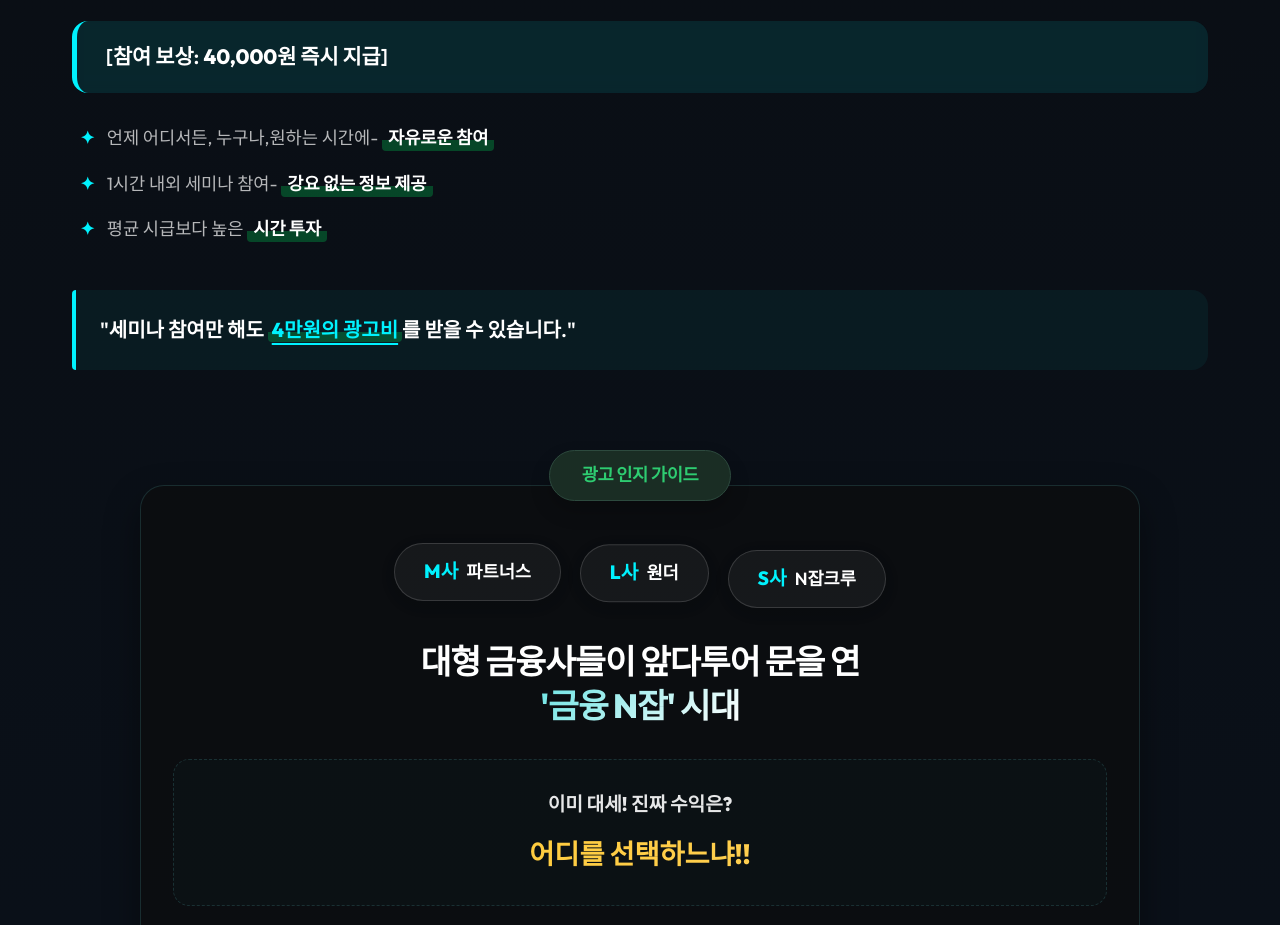
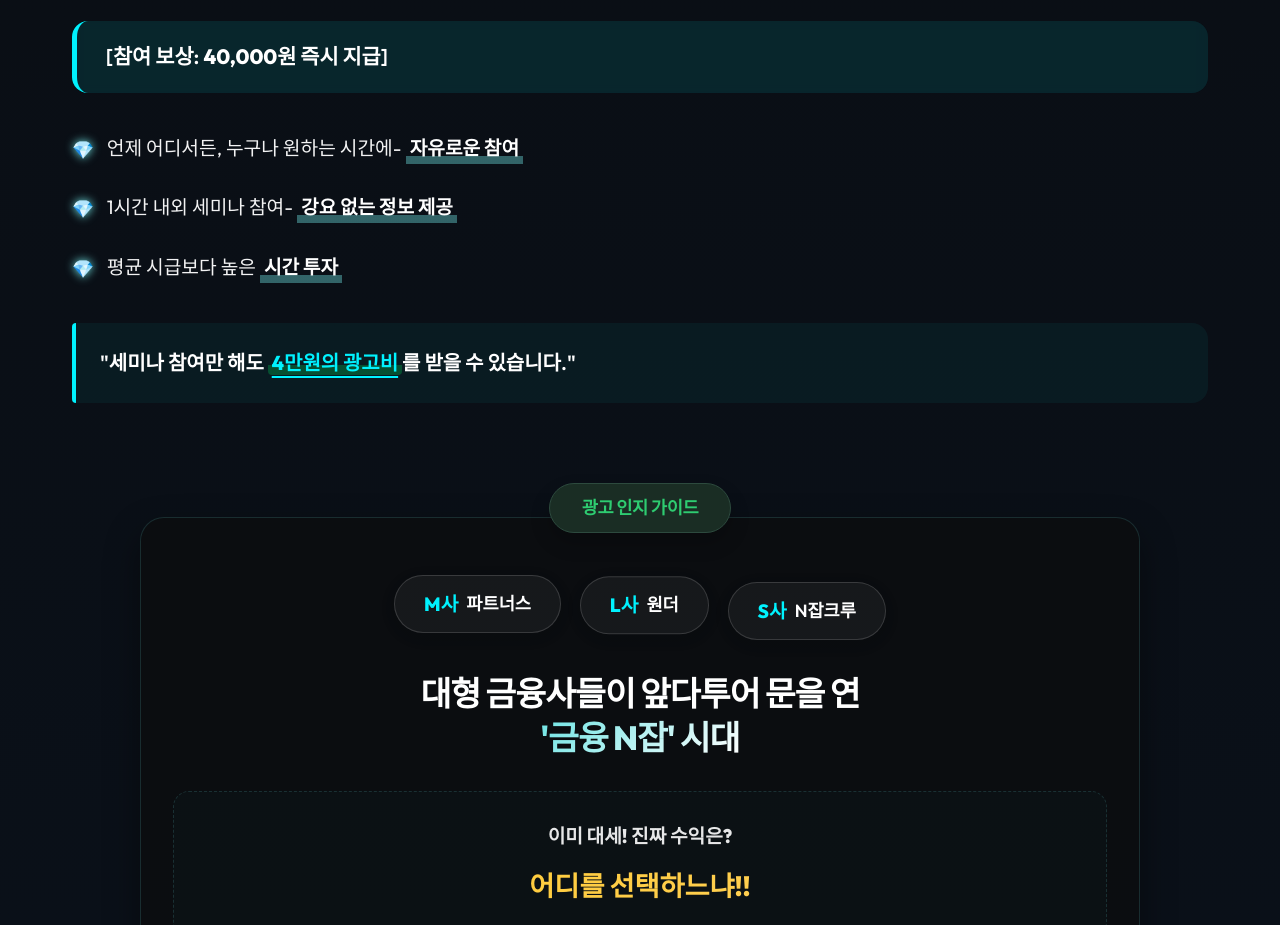
Before and after one commit to lifeandmoreusa-maker/locallinkjs, a website built with Vite: page index.html in a window 1280 px wide. Shown: the part 2025-2950 px from the top of the page. Built offline with nearby package versions, Linux system fonts and the light colour scheme.

Commit message:
UX Upgrade: Modernize seminar benefits list with premium 💎 icons and gradient highlights, and remove redundant star (✦) markers for cleaner readability

```diff
--- a/index.html
+++ b/index.html
@@ -76,13 +76,28 @@
                             <p class="highlight-text">[참여 보상: <strong>40,000원 즉시 지급</strong>]</p>
                         </div>
 
-                        <ul class="seminar-details reveal">
-                            <li><span>언제 어디서든, 누구나,<br class="mo-br">원하는 시간에- <strong class="highlight"
-                                        style="color:#fff; padding:2px 6px;">자유로운 참여</strong></span></li>
-                            <li><span>1시간 내외 세미나 참여<br class="mo-br">- <strong class="highlight"
-                                        style="color:#fff; padding:2px 6px;">강요 없는 정보 제공</strong></span></li>
-                            <li><span>평균 시급보다 높은 <strong class="highlight" style="color:#fff; padding:2px 6px;">시간
-                                        투자</strong></span></li>
+                        <ul class="seminar-details reveal" style="list-style: none; padding: 0; margin-top: 2.5rem; margin-bottom: 2.5rem;">
+                            <li style="margin-bottom: 1.8rem; display: flex; align-items: flex-start; gap: 0.8rem;">
+                                <span style="color: #6fe4e4; font-size: 1.1rem; filter: drop-shadow(0 0 5px #6fe4e4); flex-shrink: 0; margin-top: 4px;">💎</span>
+                                <span style="font-size: 1.2rem; line-height: 1.6; color: rgba(255,255,255,0.95); font-weight: 500; word-break: keep-all;">
+                                    언제 어디서든, 누구나 원하는 시간에-
+                                    <strong style="color: #fff; font-weight: 800; background: linear-gradient(transparent 75%, rgba(111, 228, 228, 0.4) 0%); padding: 0 4px; display: inline-block;">자유로운 참여</strong>
+                                </span>
+                            </li>
+                            <li style="margin-bottom: 1.8rem; display: flex; align-items: flex-start; gap: 0.8rem;">
+                                <span style="color: #6fe4e4; font-size: 1.1rem; filter: drop-shadow(0 0 5px #6fe4e4); flex-shrink: 0; margin-top: 4px;">💎</span>
+                                <span style="font-size: 1.2rem; line-height: 1.6; color: rgba(255,255,255,0.95); font-weight: 500; word-break: keep-all;">
+                                    1시간 내외 세미나 참여-
+                                    <strong style="color: #fff; font-weight: 800; background: linear-gradient(transparent 75%, rgba(111, 228, 228, 0.4) 0%); padding: 0 4px; display: inline-block;">강요 없는 정보 제공</strong>
+                                </span>
+                            </li>
+                            <li style="display: flex; align-items: flex-start; gap: 0.8rem;">
+                                <span style="color: #6fe4e4; font-size: 1.1rem; filter: drop-shadow(0 0 5px #6fe4e4); flex-shrink: 0; margin-top: 4px;">💎</span>
+                                <span style="font-size: 1.2rem; line-height: 1.6; color: rgba(255,255,255,0.95); font-weight: 500; word-break: keep-all;">
+                                    평균 시급보다 높은
+                                    <strong style="color: #fff; font-weight: 800; background: linear-gradient(transparent 75%, rgba(111, 228, 228, 0.4) 0%); padding: 0 4px; display: inline-block;">시간 투자</strong>
+                                </span>
+                            </li>
                         </ul>
 
                         <p class="participation-guarantee reveal">
--- a/src/style.css
+++ b/src/style.css
@@ -278,11 +278,6 @@ section {
   line-height: 1.5;
 }
 
-.seminar-details li::before {
-  content: '✦';
-  color: var(--primary);
-  font-weight: bold;
-}
 
 .emotional-quote {
   padding: 2rem;
```
